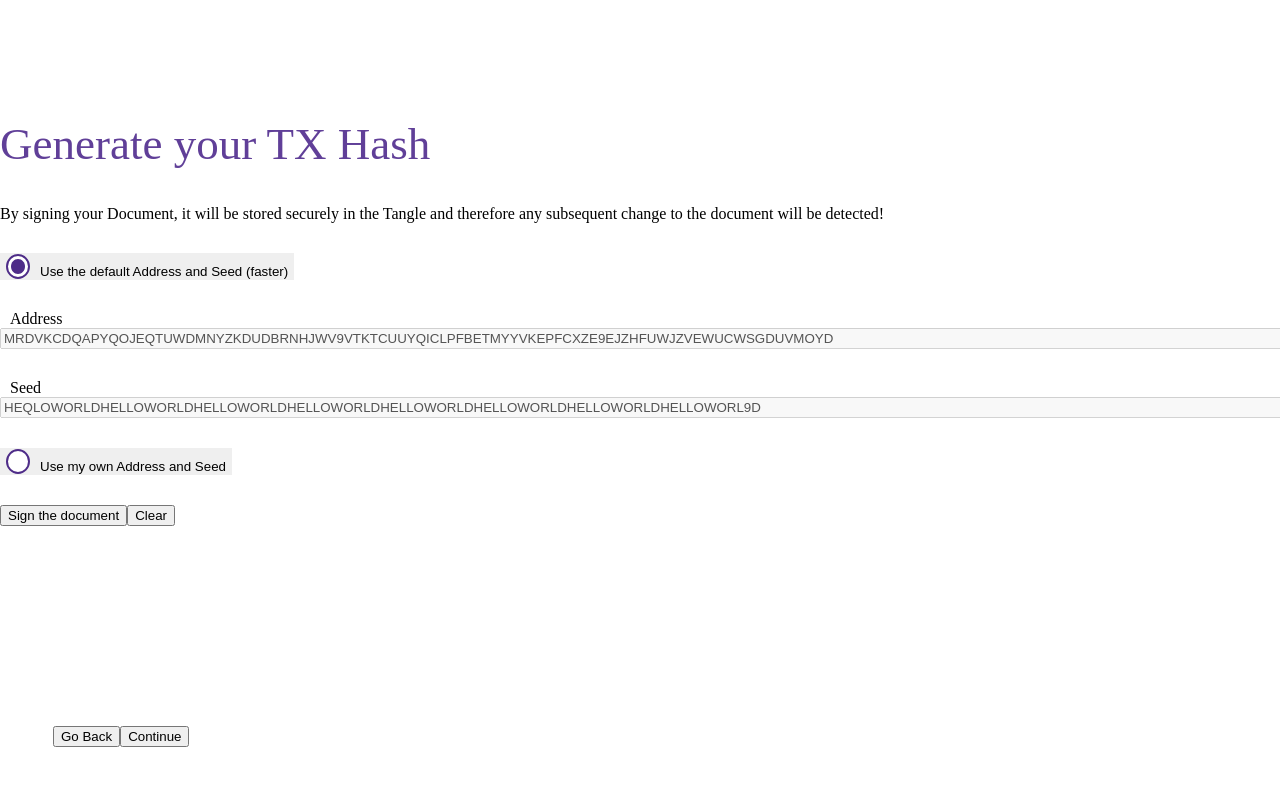
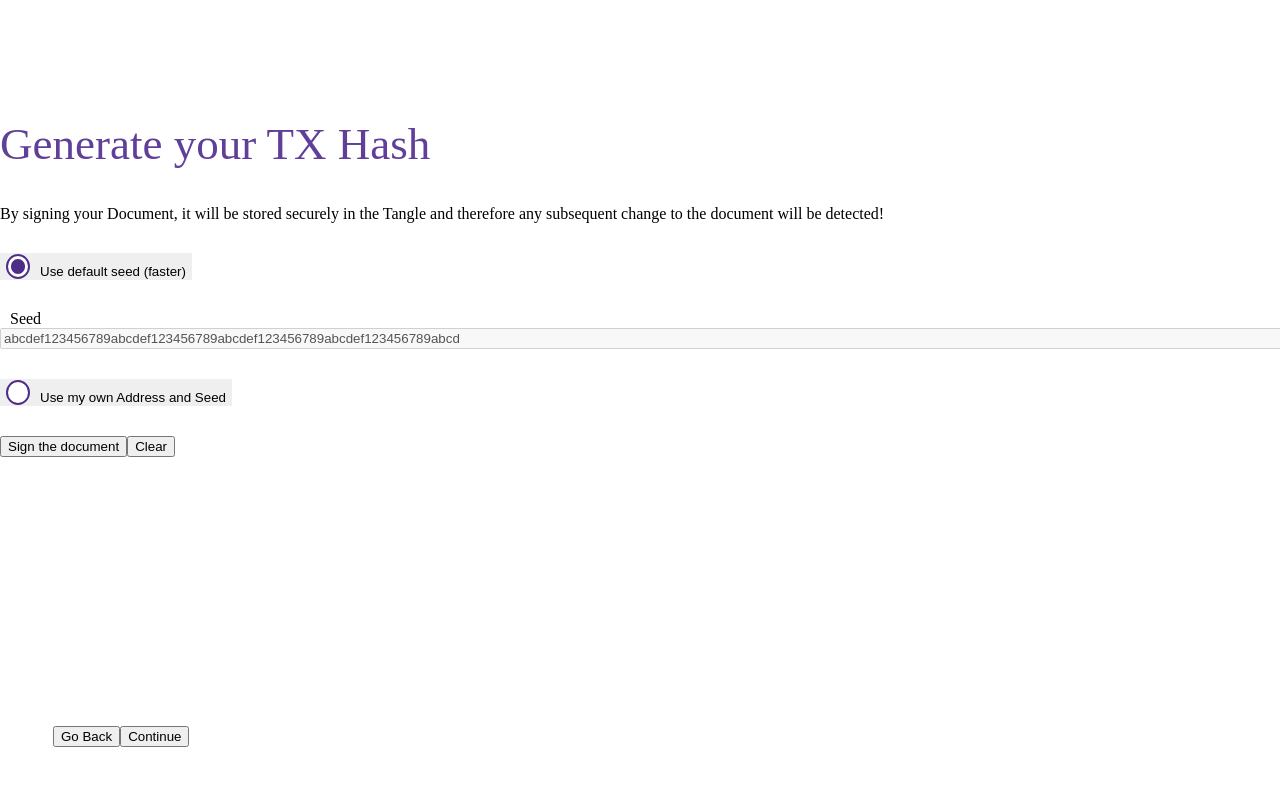
Before and after one commit to iotaledger/poc-document-immutable-blueprint, a React (Create React App) app: page /sign in a window 1280 px wide. Shown: the top 786 px of the page. Built offline with nearby package versions, Linux system fonts and the light colour scheme.

Commit message:
issue proofs on chrysalis

```diff
--- a/src/nodes.js
+++ b/src/nodes.js
@@ -1,26 +1,38 @@
 const nodes = [
+  // {
+  //   nodeId: 'https://nodes.devnet.iota.org',
+  //   isMainnet: false
+  // }, {
+  //   nodeId: 'https://nodes.thetangle.org:443',
+  //   isMainnet: true
+  // }, {
+  //   nodeId: 'https://nodes.iota.cafe',
+  //   isMainnet: true
+  // }, {
+  //   nodeId: 'https://altnodes.devnet.iota.org',
+  //   isMainnet: false
+  // }, {
+  //   nodeId: 'https://nodes.devnet.thetangle.org',
+  //   isMainnet: false
+  // }, {
+  //   nodeId: 'https://testnet140.tangle.works',
+  //   isMainnet: false
+  // }, {
+  //   nodeId: 'http://p103.testnet.iota.cafe:14700',
+  //   isMainnet: false
+  // },
   {
-    nodeId: 'https://nodes.devnet.iota.org',
+    nodeId: 'https://api.lb-0.testnet.chrysalis2.com',
     isMainnet: false
-  }, {
-    nodeId: 'https://nodes.thetangle.org:443',
+  },
+  {
+    nodeId: 'https://chrysalis-nodes.iota.cafe',
     isMainnet: true
-  }, {
-    nodeId: 'https://nodes.iota.cafe',
+  },
+  {
+    nodeId: 'https://chrysalis-nodes.iota.org',
     isMainnet: true
-  }, {
-    nodeId: 'https://altnodes.devnet.iota.org',
-    isMainnet: false
-  }, {
-    nodeId: 'https://nodes.devnet.thetangle.org',
-    isMainnet: false
-  }, {
-    nodeId: 'https://testnet140.tangle.works',
-    isMainnet: false
-  }, {
-    nodeId: 'http://p103.testnet.iota.cafe:14700',
-    isMainnet: false
-  }
+  },
 ]
 
 export default nodes
--- a/src/partials/DocumentSignature.js
+++ b/src/partials/DocumentSignature.js
@@ -70,24 +70,11 @@ class SignDocument extends Component {
         <p>By signing your Document, it will be stored securely in the Tangle and therefore any subsequent change to the document will be detected!</p>
         <div style={topMargin}>
           <Radio
-            label="Use the default Address and Seed (faster)"
+            label="Use default seed (faster)"
             handleRandioChange={this.handleRandioChange}
 
             name="default"
             checked={this.state.useDefault}
-          />
-        </div>
-        <div style={topMargin}>
-          <label style={{marginLeft: '10px'}}>Address</label>
-          <input className="button button--secondary"
-                 type="text"
-                 id="input"
-                 name="pubAddress"
-                 style={styles}
-                 disabled={this.state.useDefault}
-                 placeholder="Publish Address"
-                 value={this.state.useDefault? dAddress : this.state.pubAddress}
-                 onChange={this.handleInputTextChange}
           />
         </div>
         <div style={topMargin}>
--- a/src/partials/SelectNode.js
+++ b/src/partials/SelectNode.js
@@ -28,6 +28,7 @@ class SelectNode extends Component {
         <Title value={title} valid={validText} />
       </div>
       <p>A node is the first receiver of your transaction, it will be later broadcasted to its neighbours</p>
+      <p>Note: If you just want to verify a Proof-of-Existence you issued before the Chrysalis-network was live (e.g. before April 28th, 2021), just click "Continue".</p>
       <DropDown
         nodes={nodes}
         onProviderSelected={this.props.onProviderSelected}
--- a/src/partials/defaults.js
+++ b/src/partials/defaults.js
@@ -1,4 +1,4 @@
-const dSeed = 'HEQLOWORLDHELLOWORLDHELLOWORLDHELLOWORLDHELLOWORLDHELLOWORLDHELLOWORLDHELLOWORL9D'
+const dSeed = 'abcdef123456789abcdef123456789abcdef123456789abcdef123456789abcd'
 const dAddress = 'MRDVKCDQAPYQOJEQTUWDMNYZKDUDBRNHJWV9VTKTCUUYQICLPFBETMYYVKEPFCXZE9EJZHFUWJZVEWUCWSGDUVMOYD'
 const navMap = new Map();
 navMap.set('/', { pageN: 0, curP: '/', pageTitle: '1- Please choose your file to be signed or verified', prev: null, next: '/node'})
--- a/src/partials/utils.js
+++ b/src/partials/utils.js
@@ -1,9 +1,25 @@
+/**
+     * Is the value trytes.
+     * @param str The string to validate.
+     * @param length The length to match.
+     * @param name The parameter name.
+     */
 function isValidTrytes(str) {
-  let isValid = true
-  //should be A-Z and 9s and all uppercase
-  isValid = (str.length >= 81)
-  console.log(isValid, str.length)
-  return isValid
+  if (!new RegExp(`^[A-Z9]{${str.length}}$`).test(str)) {
+    return false;
+  }
+  return true;
+}
+
+/**
+     * Is the given paramater a potential messageId
+     * @param str The string to validate.
+     */
+function isMessageId(str) {
+  if (!new RegExp(`^[0-9a-f]{${str.length}}$`).test(str) || str.length != 64) {
+    return false;
+  }
+  return true;
 }
 
 function redirectTo(url) {
@@ -11,25 +27,31 @@ function redirectTo(url) {
 }
 
 function validateData(address, transactionHash, provider, file, cb) {
-  let isValid = true
-  if(!isValidTrytes(address) || !isValidTrytes(transactionHash)) {
-    alert('Address and/or transactionHash are not yet set! Please fill the below with 81 Trytes.')
-    isValid = false
+  let isValid = true;
+  if (file == null && isValid) {
+    alert('Looks like the file is not set, please set your file to be validated! You are now going to be redirected to start fresh again.');
+    redirectTo('/');
+    isValid = false;
   }
-  if(provider=='' && isValid) {
-    alert('Looks like the Node is not yet selected, please go and select your node! you are going to be redirected to start fresh again')
-    redirectTo('/')
-    isValid = false
+  console.log(transactionHash)
+  console.log(isMessageId(transactionHash))
+  if (isValid && isMessageId(transactionHash)) {
+    //Only on Chrysalis we need a provided node, as on legacy we use a hardcoded URL
+    if (provider == '') {
+      alert('Looks like the node is not yet selected, please go and select your node if you want to sign a document! You are now going to be redirected to start fresh again.');
+      redirectTo('/');
+      isValid = false;
+    }
   }
-  if(file==null && isValid) {
-    alert('Looks like the File is not set, please set your file to be validated! you are going to be redirected to start fresh again')
-    redirectTo('/')
-    isValid = false
+  else if (isValid && (!isValidTrytes(address) || !isValidTrytes(transactionHash))) {
+    alert('Did you attempt to enter a Proof of Existence issued on the Legacy-network? If so: Address and/or transactionHash are not yet set! Please fill the below with 81 Trytes.');
+    isValid = false;
   }
-  return isValid
+  return isValid;
 }
 
 export {
+  isMessageId,
   isValidTrytes,
   validateData,
   redirectTo
```
Also changed, not shown: src/App.js (+2 -10 lines).
